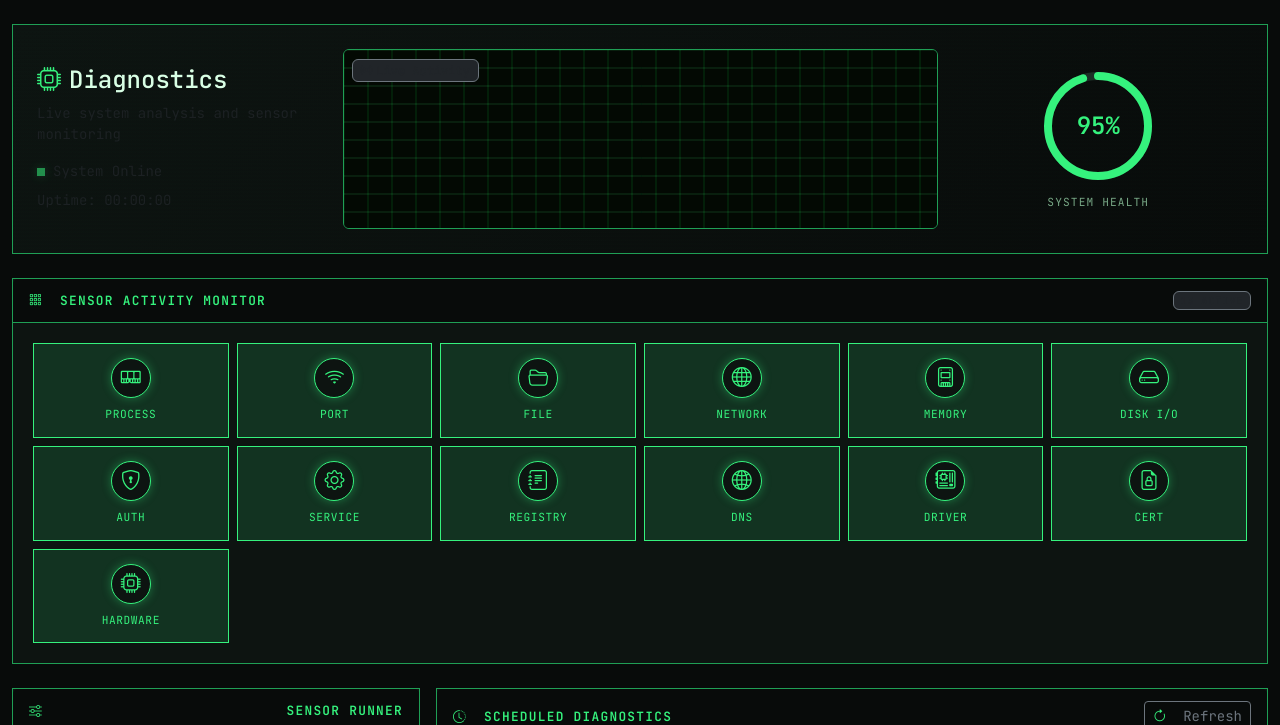
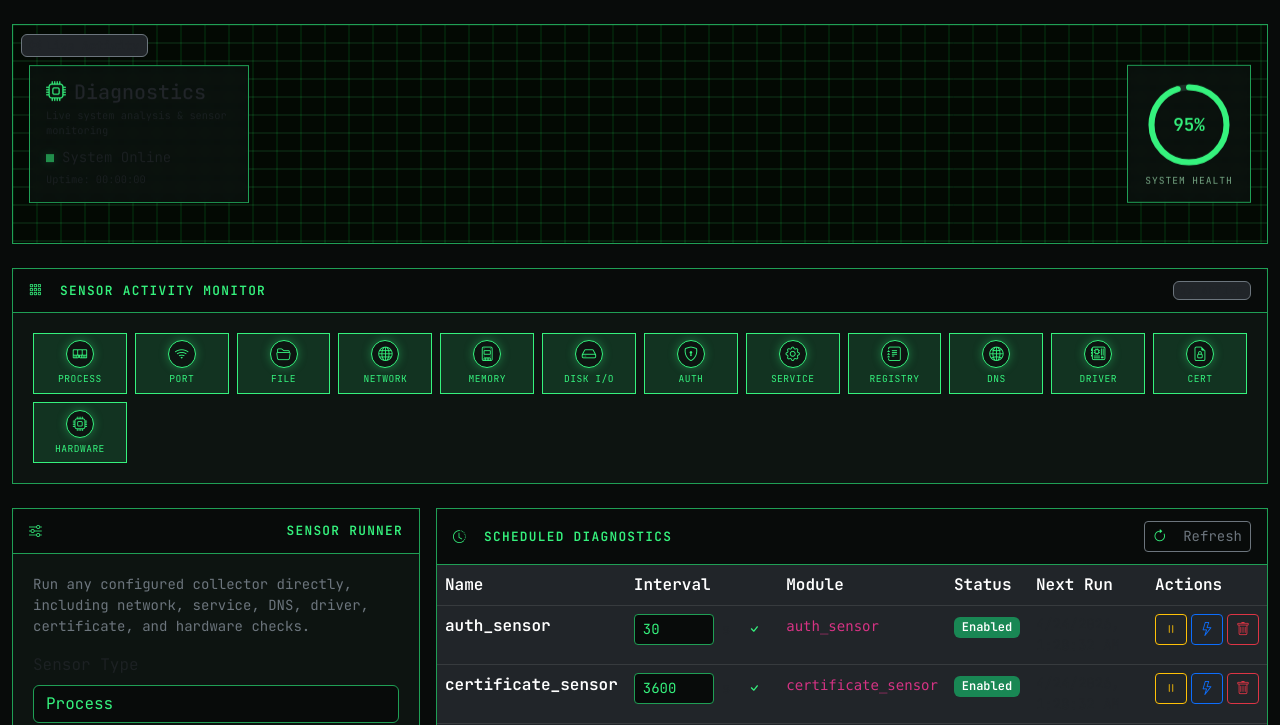
Before and after one commit to prrathnayake/Phantom, a Flask app: page /diagnostics in a window 1280 px wide. Shown: the part 56-781 px from the top of the page. Run offline with Flask 3, Linux system fonts and the light colour scheme; data that the repository does not hold is empty.

Commit message:
feat(dashboard): add live diagrams and visual overlays to diagnostics page
- Add full-screen canvas live activity waveform with glow and trail effects
- Add floating glass-morphism side overlays (left status, right health gauge)
- Add compact sensor activity grid (12-per-row on desktop)
- Add live schedule activity bar chart and diagnostic run timeline
- Shrink sensor nodes with smaller icons and tighter padding
- Preserve all existing diagnostic runner and schedule JS functionality
- Pass all dashboard tests

```diff
--- a/apps/web/templates/diagnostics.html
+++ b/apps/web/templates/diagnostics.html
@@ -8,9 +8,10 @@
 .diag-hero {
     background: linear-gradient(135deg, var(--bg-card) 0%, var(--bg-dark) 100%);
     border: 1px solid var(--accent-dim);
-    padding: 1.5rem;
     position: relative;
     overflow: hidden;
+    min-height: 220px;
+    padding: 0;
 }
 
 .diag-hero::before {
@@ -32,19 +33,22 @@
 }
 
 .live-canvas-container {
-    position: relative;
-    height: 180px;
-    background: var(--bg-dark);
-    border: 1px solid var(--accent-dim);
-    overflow: hidden;
+    position: absolute;
+    inset: 0;
+    width: 100%;
+    height: 100%;
+    border: none;
+    background: transparent;
+    z-index: 1;
 }
 
+/* Compact Sensor Grid */
 .sensor-node {
     display: flex;
     flex-direction: column;
     align-items: center;
-    gap: 0.5rem;
-    padding: 0.875rem 0.5rem;
+    gap: 0.25rem;
+    padding: 0.4rem 0.25rem;
     background: var(--bg-dark);
     border: 1px solid var(--border);
     transition: all 0.3s ease;
@@ -64,15 +68,15 @@
 }
 
 .sensor-node .sensor-icon {
-    width: 40px;
-    height: 40px;
+    width: 28px;
+    height: 28px;
     display: flex;
     align-items: center;
     justify-content: center;
     border-radius: 50%;
     background: var(--bg-card);
     border: 1px solid var(--border);
-    font-size: 1.25rem;
+    font-size: 0.9rem;
     color: var(--text-muted);
     transition: all 0.3s ease;
 }
@@ -84,7 +88,7 @@
 }
 
 .sensor-node .sensor-name {
-    font-size: 0.7rem;
+    font-size: 0.6rem;
     text-transform: uppercase;
     letter-spacing: 0.05em;
     color: var(--text-muted);
@@ -92,6 +96,39 @@
 
 .sensor-node.active .sensor-name {
     color: var(--accent);
+}
+
+.diag-overlay {
+    position: absolute;
+    top: 50%;
+    transform: translateY(-50%);
+    z-index: 2;
+    background: rgba(13, 20, 17, 0.72);
+    backdrop-filter: blur(4px);
+    -webkit-backdrop-filter: blur(4px);
+    border: 1px solid var(--accent-dim);
+    padding: 0.875rem 1rem;
+    pointer-events: auto;
+}
+
+.diag-overlay-left {
+    left: 1rem;
+    max-width: 220px;
+}
+
+.diag-overlay-right {
+    right: 1rem;
+    max-width: 140px;
+    text-align: center;
+    display: flex;
+    flex-direction: column;
+    align-items: center;
+}
+
+@media (max-width: 768px) {
+    .diag-overlay-left { max-width: 160px; padding: 0.5rem; }
+    .diag-overlay-right { display: none; }
+    .diag-hero { min-height: 160px; }
 }
 
 .gauge-container {
@@ -230,43 +267,41 @@
 {% endblock %}
 
 {% block content %}
-<!-- Hero: Live Activity Diagram + Health Gauge -->
+<!-- Hero: Full-screen Live Diagram with Side Overlays -->
 <div class="row mb-4">
     <div class="col-12">
-        <div class="diag-hero">
-            <div class="row align-items-center g-3">
-                <div class="col-lg-3">
-                    <h4 class="mb-2"><i class="bi bi-cpu text-accent me-2"></i>Diagnostics</h4>
-                    <p class="text-muted small mb-3">Live system analysis and sensor monitoring</p>
-                    <div class="d-flex align-items-center gap-2 mb-2">
-                        <span class="status-dot online" id="diagStatusDot"></span>
-                        <span class="small text-muted" id="diagSystemStatus">System Online</span>
-                    </div>
-                    <div class="small text-muted" id="diagUptime">Uptime: --:--:--</div>
-                </div>
-                <div class="col-lg-6">
-                    <div class="live-canvas-container rounded">
+        <div class="diag-hero card">
+            <div class="live-canvas-container">
                 <canvas id="activityCanvas"></canvas>
-                        <div class="position-absolute top-0 start-0 p-2">
+                <div class="position-absolute top-0 start-0 p-2" style="z-index: 2;">
                     <span class="badge bg-dark border border-secondary text-muted small">
                         <i class="bi bi-broadcast me-1"></i>Live Activity
                     </span>
                 </div>
             </div>
+
+            <!-- Left Overlay -->
+            <div class="diag-overlay diag-overlay-left">
+                <h5 class="mb-1"><i class="bi bi-cpu text-accent me-2"></i>Diagnostics</h5>
+                <p class="text-muted small mb-2" style="font-size: 0.65rem;">Live system analysis &amp; sensor monitoring</p>
+                <div class="d-flex align-items-center gap-2 mb-1">
+                    <span class="status-dot online" id="diagStatusDot"></span>
+                    <span class="small text-muted" id="diagSystemStatus">System Online</span>
                 </div>
-                <div class="col-lg-3">
-                    <div class="d-flex flex-column align-items-center">
-                        <div class="gauge-container">
+                <div class="small text-muted" id="diagUptime" style="font-size: 0.65rem;">Uptime: --:--:--</div>
+            </div>
+
+            <!-- Right Overlay -->
+            <div class="diag-overlay diag-overlay-right">
+                <div class="gauge-container" style="width: 90px; height: 90px;">
                     <svg viewBox="0 0 120 120" style="transform: rotate(-90deg);">
                         <circle class="gauge-bg" cx="60" cy="60" r="50"/>
                         <circle class="gauge-fill" id="healthGauge" cx="60" cy="60" r="50"
                             stroke-dasharray="314.16" stroke-dashoffset="78.54"/>
                     </svg>
-                            <div class="gauge-value" id="healthValue">75%</div>
+                    <div class="gauge-value" id="healthValue" style="font-size: 1.1rem;">75%</div>
                 </div>
-                        <div class="gauge-label">System Health</div>
-                    </div>
-                </div>
+                <div class="gauge-label" style="font-size: 0.6rem; margin-top: 0.25rem;">System Health</div>
             </div>
         </div>
     </div>
@@ -610,7 +645,7 @@
     const grid = document.getElementById('sensorGrid');
     if (!grid) return;
     grid.innerHTML = SENSORS.map(s => `
-        <div class="col-4 col-md-3 col-lg-2">
+        <div class="col-3 col-md-2 col-lg-1">
             <div class="sensor-node" id="sensor-${s.id}" onclick="selectSensor('${s.id}')" title="${s.name}">
                 <div class="sensor-icon"><i class="bi ${s.icon}"></i></div>
                 <div class="sensor-name">${s.name}</div>
--- a/src/core/settings_manager.py
+++ b/src/core/settings_manager.py
@@ -7,7 +7,7 @@
 import json
 import os
 from pathlib import Path
-from threading import Lock
+from threading import RLock
 from typing import Any, Dict, List, Optional
 
 import config
@@ -69,7 +69,7 @@
     def __init__(self, settings_file: Optional[Path] = None):
         config.ensure_log_dir()
         self.settings_file = settings_file or (config.LOG_DIR / "settings.json")
-        self._lock = Lock()
+        self._lock = RLock()
         self._settings: Dict[str, Any] = {}
         self._load()
 
```
Also changed, not shown: docs/COMPLETE.md (+103 -23 lines), README.md. Lines whose indentation alone changed are shown as unchanged.
